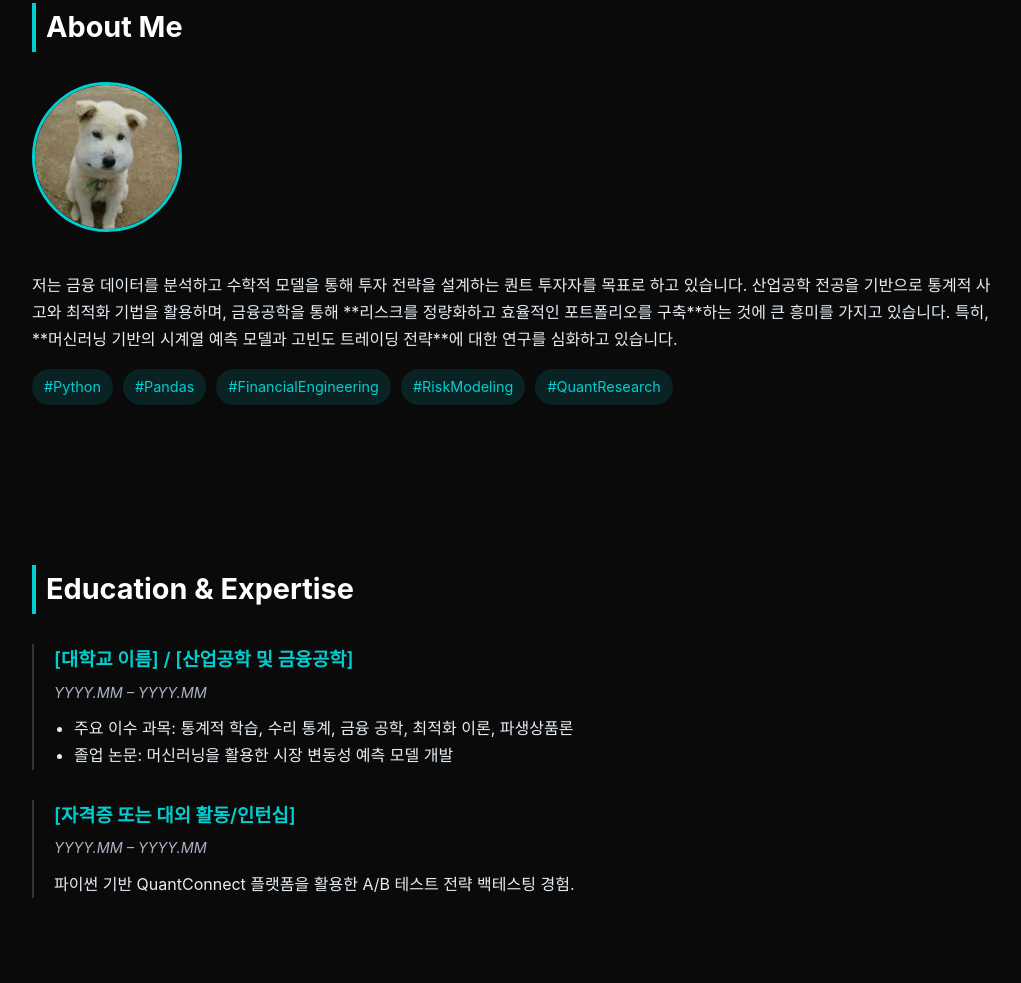
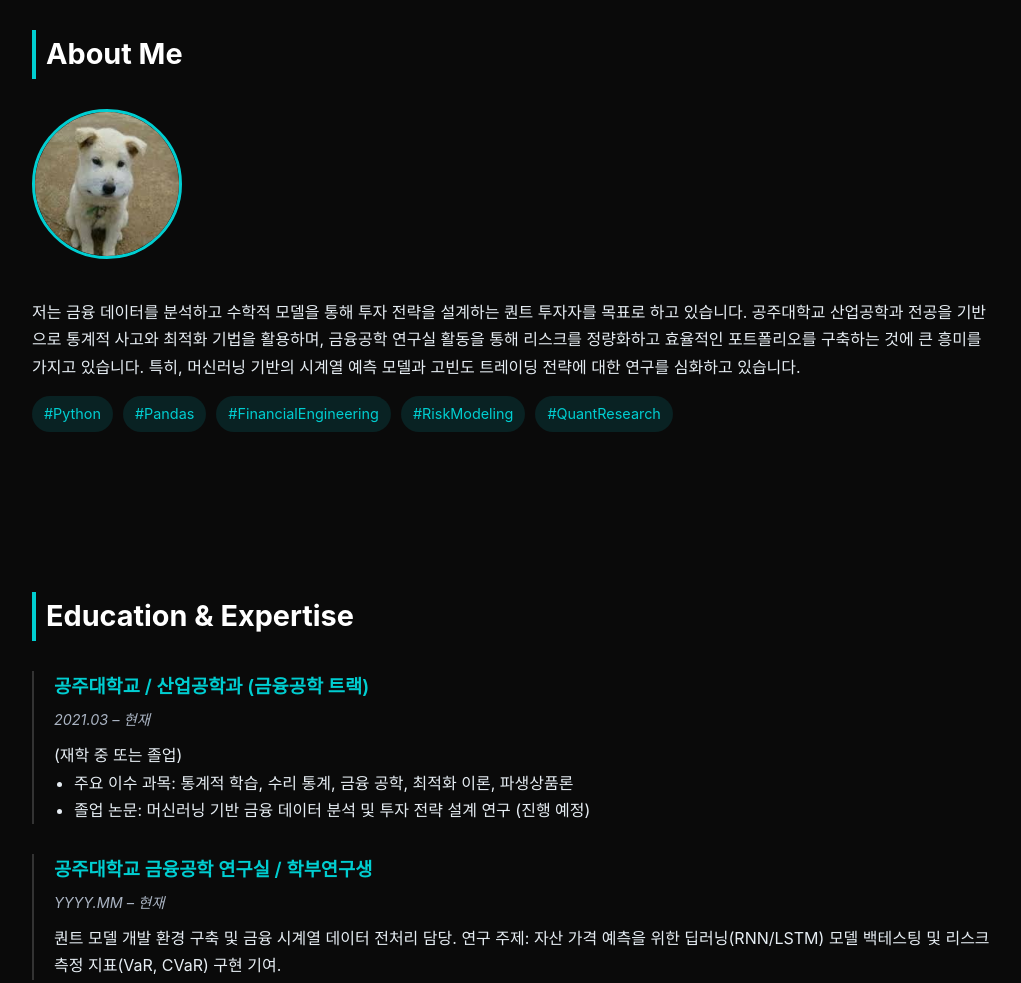
Before and after one commit to taemin3633/portfolio, a plain HTML site: page index.html in a window 1280 px wide. Shown: the part 504-1487 px from the top of the page, without its empty margins (128-1149 px from the left). Drawn offline with Linux system fonts and the light colour scheme; a script that the page names is missing.

Commit message:
Update index.html

```diff
--- a/index.html
+++ b/index.html
@@ -23,6 +23,11 @@
     <section id="hero" class="hero">
         <h1>안녕하세요, 저는 <span class="accent">최태민</span> 입니다.</h1>
         <p>금융공학 기반 퀀트투자 연구자 • Python · R · Financial Modeling</p>
+
+        <blockquote class="quote">
+            "가장 뛰어난 지성(Intelligence)은 바로 가치를 창출하는 지성이다."
+        </blockquote>
+
         <a href="#projects" class="btn">모델 포트폴리오 보기</a>
     </section>
 
@@ -33,8 +38,8 @@
             <div>
                 <p>
                     저는 금융 데이터를 분석하고 수학적 모델을 통해 투자 전략을 설계하는 퀀트 투자자를 목표로 하고 있습니다.
-                    산업공학 전공을 기반으로 통계적 사고와 최적화 기법을 활용하며, 금융공학을 통해 **리스크를 정량화하고 효율적인 포트폴리오를 구축**하는 것에 큰 흥미를 가지고 있습니다.
-                    특히, **머신러닝 기반의 시계열 예측 모델과 고빈도 트레이딩 전략**에 대한 연구를 심화하고 있습니다.
+                    공주대학교 산업공학과 전공을 기반으로 통계적 사고와 최적화 기법을 활용하며, 금융공학 연구실 활동을 통해 리스크를 정량화하고 효율적인 포트폴리오를 구축하는 것에 큰 흥미를 가지고 있습니다.
+                    특히, 머신러닝 기반의 시계열 예측 모델과 고빈도 트레이딩 전략에 대한 연구를 심화하고 있습니다.
                 </p>
                 <ul class="tags">
                     <li>#Python</li>
@@ -51,17 +56,20 @@
         <h2>Education & Expertise</h2>
         <div class="timeline">
             <article class="timeline-item">
-                <h3>[대학교 이름] / [산업공학 및 금융공학]</h3>
-                <p class="date">YYYY.MM – YYYY.MM</p>
+                <h3>공주대학교 / 산업공학과 (금융공학 트랙)</h3>
+                <p class="date">2021.03 – 현재</p>  (재학 중 또는 졸업)</p>
                 <ul>
                     <li>주요 이수 과목: 통계적 학습, 수리 통계, 금융 공학, 최적화 이론, 파생상품론</li>
-                    <li>졸업 논문: 머신러닝을 활용한 시장 변동성 예측 모델 개발</li>
+                    <li>졸업 논문: 머신러닝 기반 금융 데이터 분석 및 투자 전략 설계 연구 (진행 예정)</li>
                 </ul>
             </article>
             <article class="timeline-item">
-                <h3>[자격증 또는 대외 활동/인턴십]</h3>
-                <p class="date">YYYY.MM – YYYY.MM</p>
-                <p>파이썬 기반 QuantConnect 플랫폼을 활용한 A/B 테스트 전략 백테스팅 경험.</p>
+                <h3>공주대학교 금융공학 연구실 / 학부연구생</h3>
+                <p class="date">YYYY.MM – 현재</p>
+                <p>
+                    퀀트 모델 개발 환경 구축 및 금융 시계열 데이터 전처리 담당.
+                    연구 주제: 자산 가격 예측을 위한 딥러닝(RNN/LSTM) 모델 백테스팅 및 리스크 측정 지표(VaR, CVaR) 구현 기여.
+                </p>
             </article>
         </div>
     </section>
```
